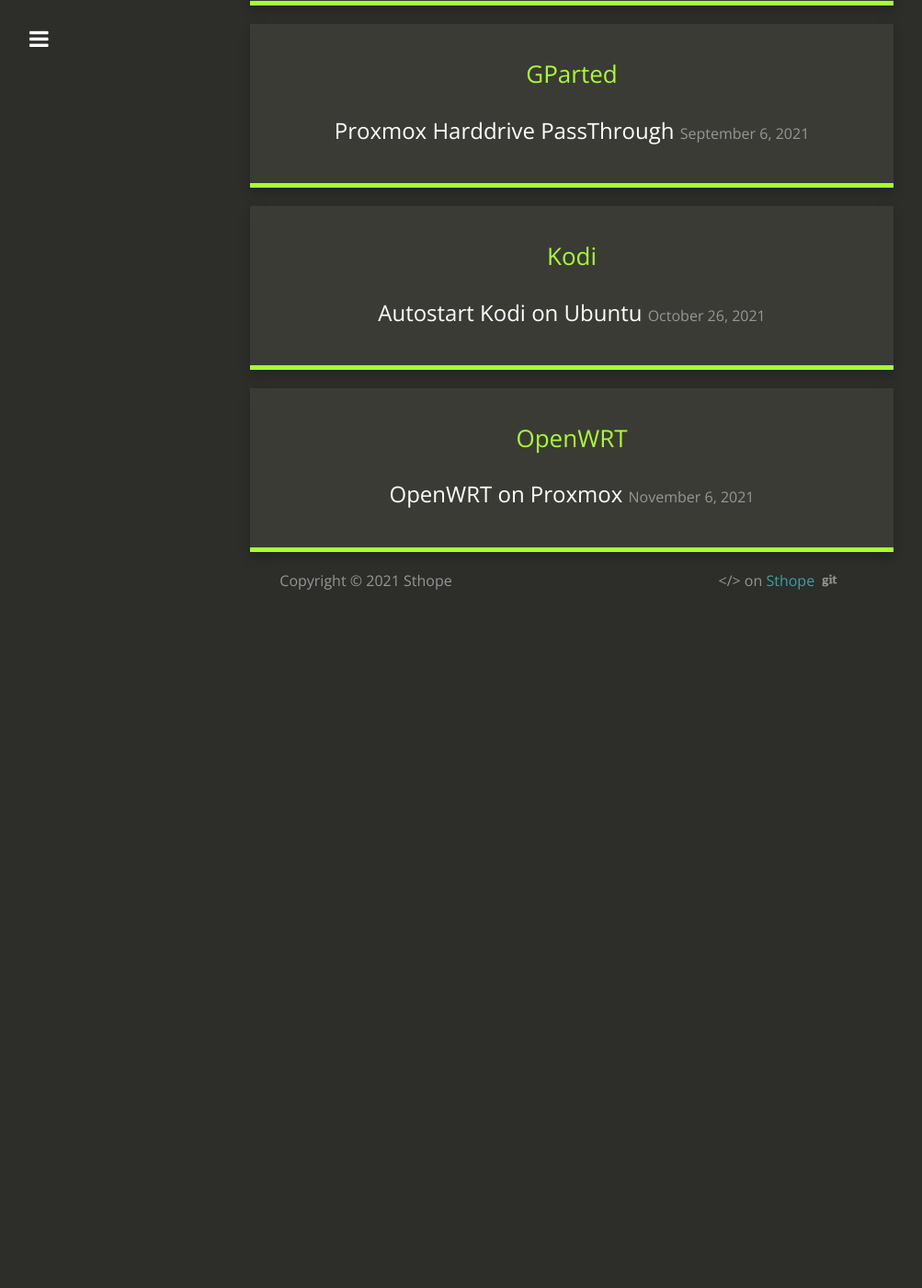
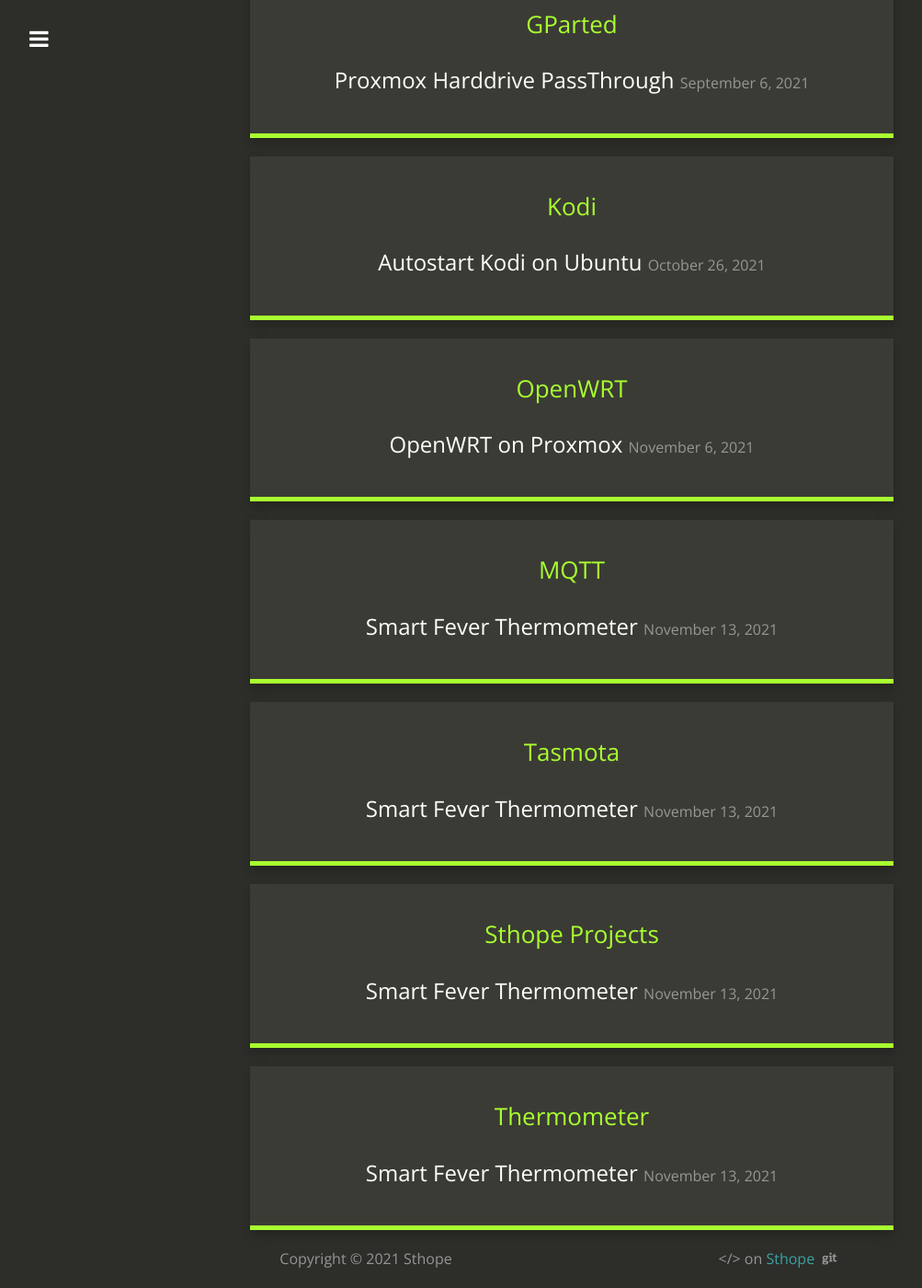
Before and after one commit to Sthopeless/website, a Jekyll site: the page built from by-categories.html, in a window 1280 px wide and 1400 px high, scrolled down 7131 px. Shown: the whole window at 92% size, without its empty margins (18-1021 px from the left). Built offline with Jekyll 4.4.1, drawn with Linux system fonts in a browser that asks for light colours; nearby versions of some CDN libraries; before the commit the page ends 7794 px from its top, so only the background shows below that; some of the changed text lies outside the part shown.

Commit message:
Update 2021-11-13-smart-thermometer.md

```diff
--- a/_posts/2021-11-13-smart-thermometer.md
+++ b/_posts/2021-11-13-smart-thermometer.md
@@ -4,7 +4,7 @@
 description: "Part #1"
 author: sthope
 image:
-categories: [ Linux ]
+categories: [ MQTT, Tasmota, Sthope Projects, Thermometer ]
 comments: true
 logo: "https://cloud.sthope.dev/apps/files_sharing/publicpreview/oqc3rNmkdjGCgrS?x=1196&y=481&a=true&file=sthope_smart_thermometer.png"
 sideA: "https://cloud.sthope.dev/apps/files_sharing/publicpreview/ESmF22ngpSXMZHF?x=1196&y=481&a=true&file=sideA.png"
```
